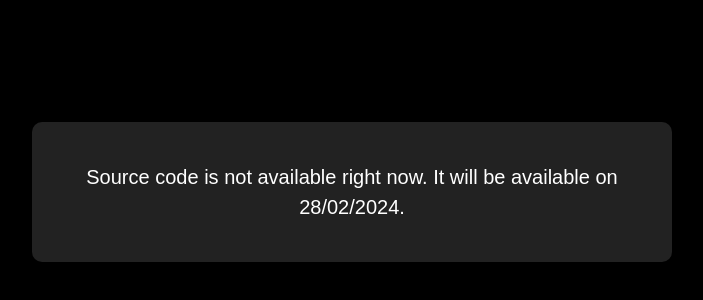
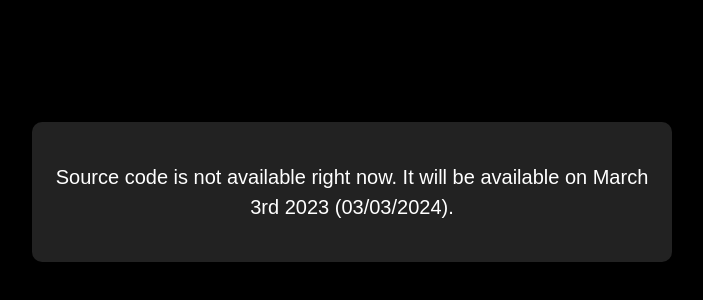
Before and after one commit to MIbnEKhalid/Quiz-Game-Cpp-CLI, a plain HTML site: page index.html in a window 1280 px wide. Shown: the part 208-508 px from the top of the page, without its empty margins (288-991 px from the left). Drawn offline with Linux system fonts and the light colour scheme.

Commit message:
Update index.html

```diff
--- a/index.html
+++ b/index.html
@@ -32,7 +32,7 @@
 </head>
 <body>
     <div class="container">
-        <p>Source code is not available right now. It will be available on 28/02/2024.</p>
+        <p>Source code is not available right now. It will be available on March 3rd 2023 (03/03/2024).</p>
     </div>
 </body>
 </html>
```
